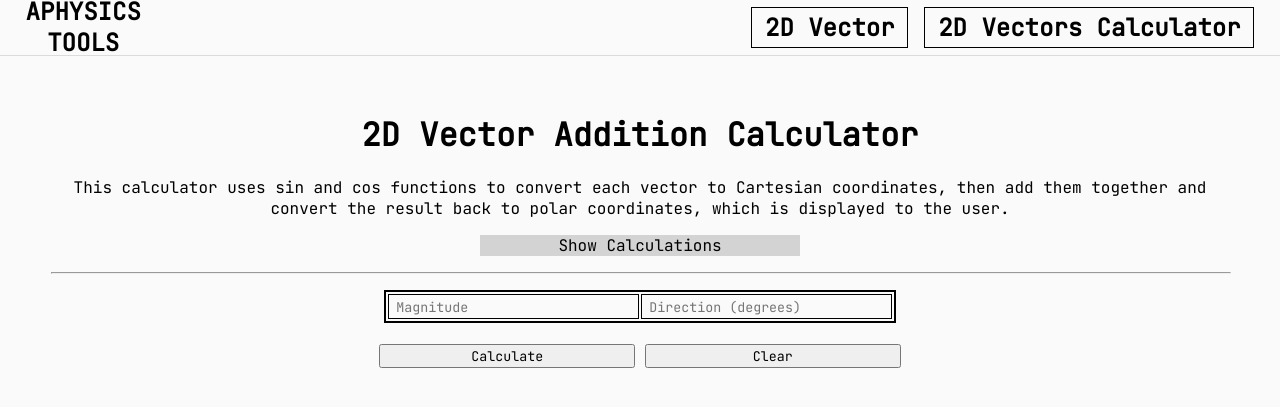
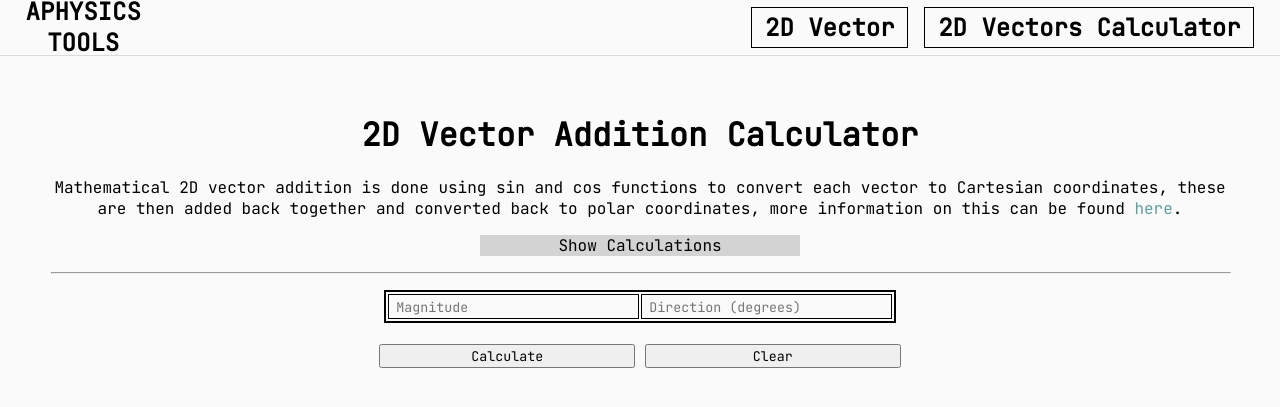
Before and after one commit to quintindunn/APhysicsWeb, a Flask app: page /2dvectors/2dcalculator in a window 1280 px wide. Shown: the top 407 px of the page. Run offline with Flask 3, Linux system fonts and the light colour scheme.

Commit message:
Changed text on the 2d-vector calculator to reference the 2d-vectors homepage

```diff
--- a/templates/vector2d/vector_addition_calculator.html
+++ b/templates/vector2d/vector_addition_calculator.html
@@ -10,7 +10,7 @@
     <div class="page-content">
         <div class="heading">
             <h1>2D Vector Addition Calculator</h1>
-            <p>This calculator uses sin and cos functions to convert each vector to Cartesian coordinates, then add them together and convert the result back to polar coordinates, which is displayed to the user.</p>
+            <p>Mathematical 2D vector addition is done using sin and cos functions to convert each vector to Cartesian coordinates, these are then added back together and converted back to polar coordinates, more information on this can be found <a href="{{ url_for("vector2d.index") }}" class="no-anchor-decor" style="color:cadetblue;">here</a>.</p>
         </div>
         <div id="options">
             <div class="option-div" id="show-math" style="background-color: lightgray;">Show Calculations</div>
```
